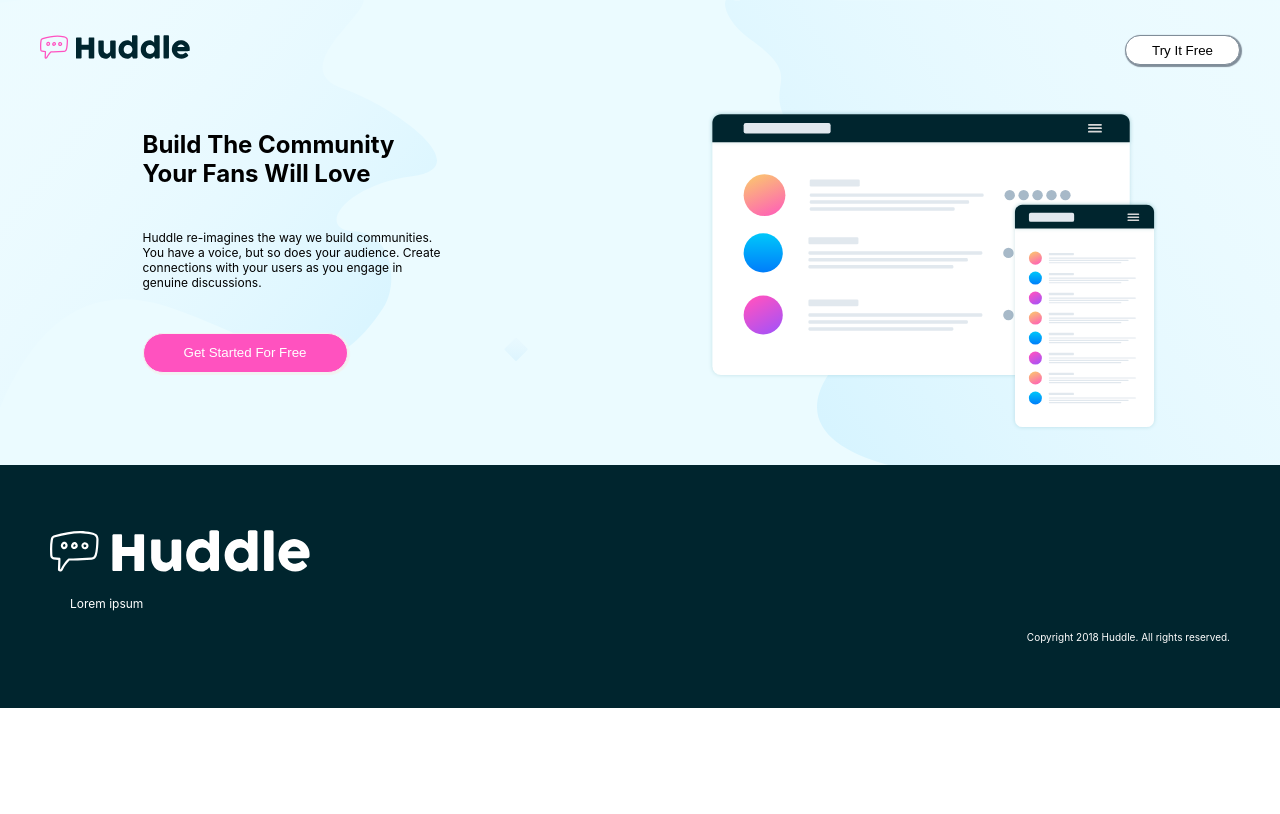
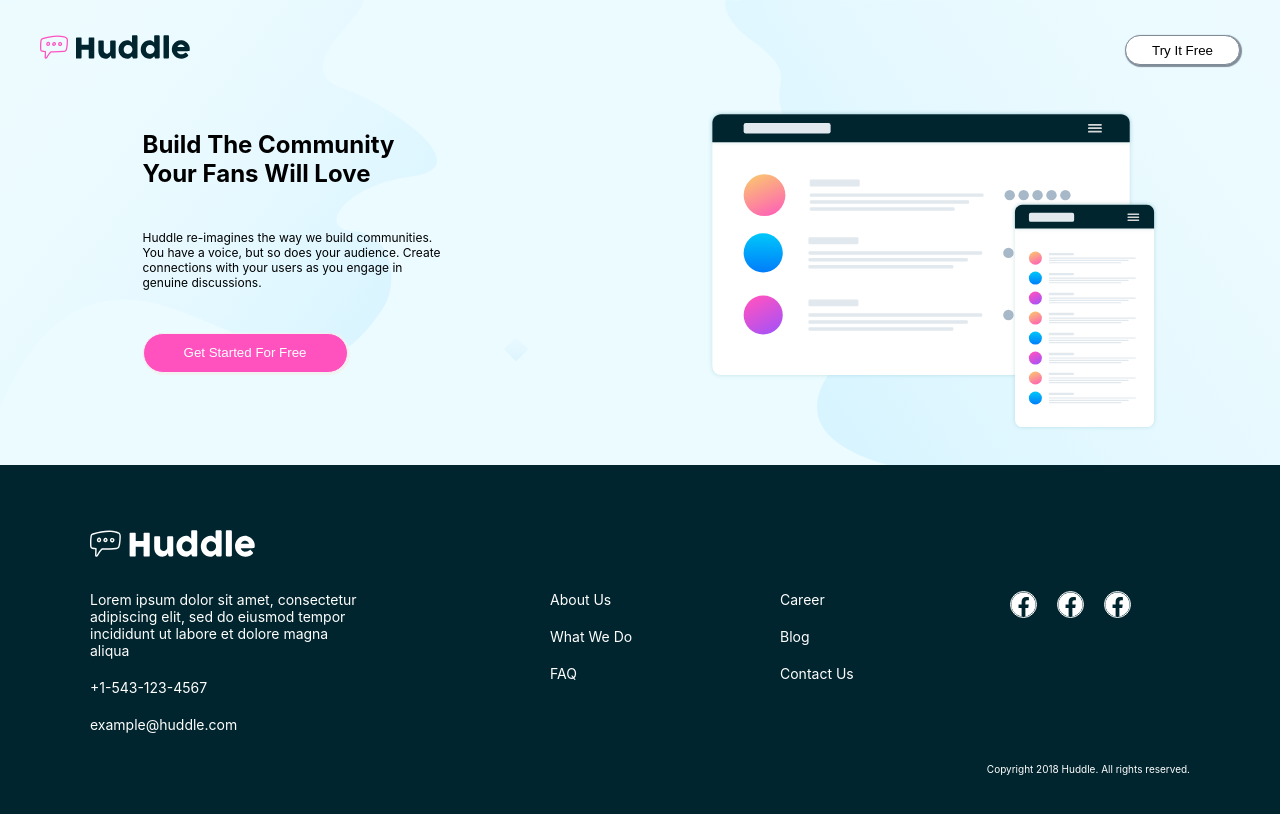
Before and after one commit to mwong068/korean-skincare-routine, a React (Create React App) app: page / in a window 1280 px wide. Shown: the top 814 px of the page. Built offline with nearby package versions, Linux system fonts and the light colour scheme.

Commit message:
added fontawesome icons for footer

```diff
--- a/package.json
+++ b/package.json
@@ -3,6 +3,9 @@
   "version": "0.1.0",
   "private": true,
   "dependencies": {
+    "@fortawesome/fontawesome-svg-core": "^1.2.30",
+    "@fortawesome/free-brands-svg-icons": "^5.14.0",
+    "@fortawesome/react-fontawesome": "^0.1.11",
     "@testing-library/jest-dom": "^4.2.4",
     "@testing-library/react": "^9.3.2",
     "@testing-library/user-event": "^7.1.2",
--- /dev/null
+++ b/src/components/Footer/Content/index.tsx
@@ -0,0 +1,94 @@
+import React from 'react';
+import styled from 'styled-components';
+import { FontAwesomeIcon } from '@fortawesome/react-fontawesome';
+import { faFacebook } from '@fortawesome/free-brands-svg-icons';
+
+const Background = styled.div`
+    color: white;
+    display: grid;
+    grid-template-columns: 2fr 1fr 1fr 1fr;
+    padding: 20px 0px;
+    font-size: 14px;
+    margin-left: -50px;
+
+    ul {
+        list-style-type: none;
+    }
+
+    li {
+        padding: 10px;
+    }
+`;
+
+const ContactText = styled.div`
+    text-align: left;
+
+    p {
+        width: 70%;
+    }
+`
+
+const Text = styled.div`
+    text-align: left;
+
+    img {
+        filter: brightness(0) invert(1);
+        width: 22%;
+    }
+`;
+
+const Socials = styled.div`
+    ul {
+        display: grid;
+        grid-template-columns: 1fr 1fr 1fr;
+        width: 0px;
+    }
+
+    .icons {
+        // filter: brightness(0);
+        border: 1px solid white;
+        border-radius: 50px;
+        width: 25px;
+        height: 25px;
+    }
+`;
+
+
+class Content extends React.Component {
+    render() {
+        return (
+        <Background>
+            <ContactText>
+                <ul>
+                    <li><p>Lorem ipsum dolor sit amet, consectetur adipiscing elit, sed do eiusmod tempor incididunt ut labore et dolore magna aliqua</p></li>
+                    <li>+1-543-123-4567</li>
+                    <li>example@huddle.com</li>
+                </ul>
+            </ContactText>
+            <Text>
+                <ul>
+                    <li>About Us</li>
+                    <li>What We Do</li>
+                    <li>FAQ</li>
+                </ul>
+            </Text>
+            <Text>
+                <ul>
+                    <li>Career</li>
+                    <li>Blog</li>
+                    <li>Contact Us</li>
+                </ul>
+            </Text>
+            <Socials>
+                <ul>
+                    <li><FontAwesomeIcon icon={faFacebook} className="icons" /></li>
+                    <li><FontAwesomeIcon icon={faFacebook} className="icons" /></li>
+                    <li><FontAwesomeIcon icon={faFacebook} className="icons" /></li>
+                </ul>
+            </Socials>
+        </Background>
+        )
+    }
+}
+
+export default Content;
--- a/src/components/Footer/index.tsx
+++ b/src/components/Footer/index.tsx
@@ -1,9 +1,10 @@
 import React from 'react';
 import styled from 'styled-components';
+import Content from './Content';
 
 const Background = styled.div`
     background-color: hsl(192, 100%, 9%);
-    padding: 65px 50px;
+    padding: 65px 90px;
     color: white;
 `;
 
@@ -12,18 +13,7 @@ const HeaderText = styled.div`
 
     img {
         filter: brightness(0) invert(1);
-        width: 22%;
-    }
-`;
-
-const Content = styled.div`
-    display: grid;
-    text-align: left;
-    width: 300px;
-    padding: 20px;
-
-    p {
-        font-size: 12px;
+        width: 15%;
     }
 `;
 
@@ -37,11 +27,9 @@ class Footer extends React.Component {
         return (
         <Background>
             <HeaderText>
-                <img src={require('../../assets/logo.svg')} />
+                <img src={require('../../assets/logo.svg')} alt="huddle logo" />
             </HeaderText>
-            <Content>
-                <p>Lorem ipsum</p>
-            </Content>
+            <Content />
             <Copyright>
                 <p>Copyright 2018 Huddle. All rights reserved.</p>
             </Copyright>
--- a/src/components/Header/index.tsx
+++ b/src/components/Header/index.tsx
@@ -55,7 +55,7 @@ class Header extends React.Component {
                     <Button>Get Started For Free</Button>
                 </LeftText>
                 <RightImages>
-                    <img src={require('../../assets/illustration-mockups.svg')} />
+                    <img src={require('../../assets/illustration-mockups.svg')} alt="huddle logo" />
                 </RightImages>
             </HeaderText>
         </Background>
--- a/src/components/Nav/index.tsx
+++ b/src/components/Nav/index.tsx
@@ -32,7 +32,7 @@ class Nav extends React.Component {
         return (
         <Navigation>
             <ul>
-                <li><Logo><img src={require('../../assets/logo.svg')} /></Logo></li>
+                <li><Logo><img src={require('../../assets/logo.svg')} alt="huddle logo"/></Logo></li>
                 <li><Button>Try It Free</Button></li>
             </ul>
         </Navigation>
```
Also changed, not shown: 2 other files (tests, documents, lock files or other folders).
